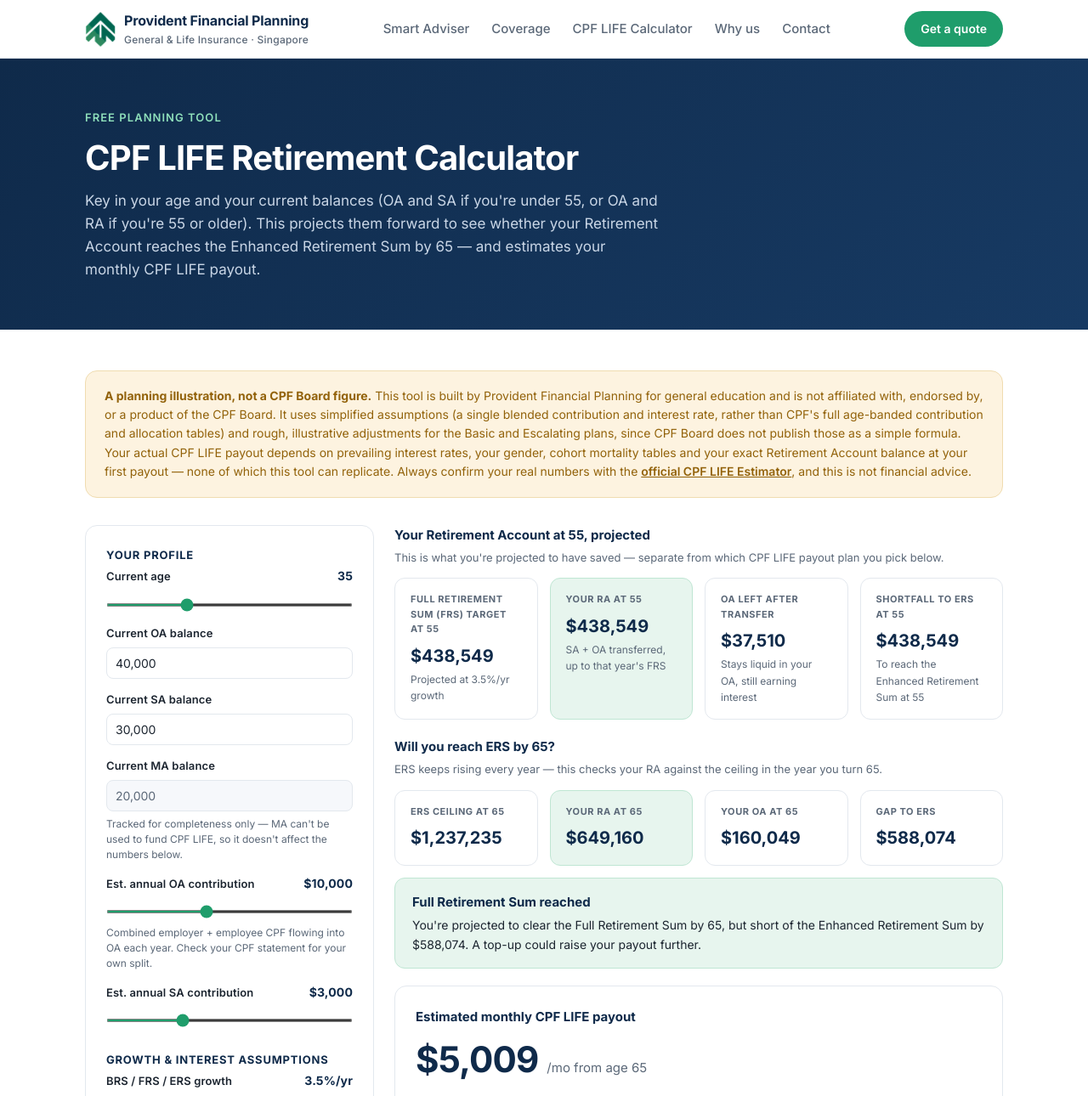
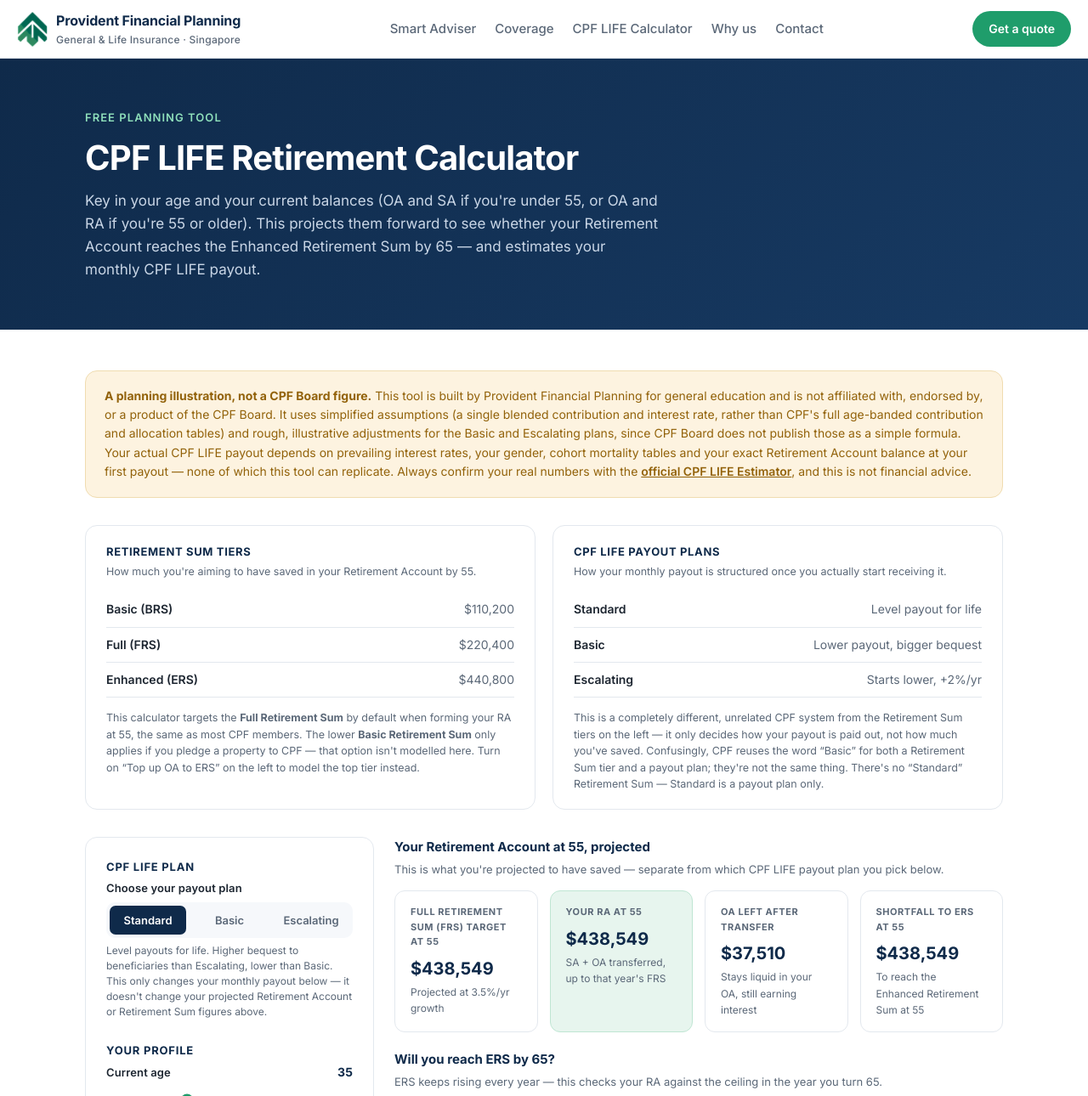
Before and after one commit to androidfun123-hue/Provident, a website: page cpf-life-calculator.html in a window 1280 px wide. Shown: the top 1290 px of the page at 85% size. Drawn offline with Linux system fonts and the light colour scheme; a script that the page names is missing.

Commit message:
Add CPF terms glossary, fix cramped nav, move plan selector to top

```diff
--- a/cpf-life-calculator.html
+++ b/cpf-life-calculator.html
@@ -30,10 +30,12 @@
   a { color: inherit; text-decoration: none; }
   .wrap { max-width: 1120px; margin: 0 auto; padding: 0 20px; }
   header { position: sticky; top: 0; z-index: 50; background: rgba(255,255,255,.92); backdrop-filter: blur(8px); border-bottom: 1px solid var(--line); }
+  header .wrap { max-width: 1320px; }
   .nav { display: flex; align-items: center; justify-content: space-between; height: 68px; }
-  .brand { display: flex; align-items: center; gap: 10px; font-weight: 700; color: var(--navy); letter-spacing: -.01em; }
-  .brand small { display: block; font-weight: 500; font-size: 12px; color: var(--muted); letter-spacing: .02em; }
-  .nav > ul { display: flex; gap: 26px; list-style: none; font-size: 15px; font-weight: 500; color: var(--muted); }
+  .brand { display: flex; align-items: center; gap: 10px; font-weight: 700; color: var(--navy); letter-spacing: -.01em; white-space: nowrap; flex-shrink: 0; }
+  .brand small { display: block; font-weight: 500; font-size: 12px; color: var(--muted); letter-spacing: .02em; white-space: nowrap; }
+  .nav > ul { display: flex; gap: 22px; list-style: none; font-size: 15px; font-weight: 500; color: var(--muted); flex-shrink: 0; }
+  .nav > ul a { white-space: nowrap; }
   .nav ul a:hover { color: var(--navy); }
   .btn { display: inline-flex; align-items: center; justify-content: center; gap: 8px; padding: 12px 22px; border-radius: 999px; font-weight: 600; font-size: 15px; border: 1.5px solid transparent; cursor: pointer; transition: .15s; }
   .btn-primary { background: var(--green); color: #fff; }
@@ -46,6 +48,18 @@
   section { padding: 48px 0 88px; }
   .kicker { font-size: 13px; font-weight: 600; letter-spacing: .08em; text-transform: uppercase; color: var(--green); margin-bottom: 10px; display: block; }
   .disclaimer-box { background: var(--amber-bg); border: 1px solid var(--amber-line); color: var(--amber); border-radius: var(--radius); padding: 18px 22px; font-size: 14px; line-height: 1.6; margin-bottom: 32px; }
+  .terms-box { display: grid; grid-template-columns: 1fr 1fr; gap: 20px; margin-bottom: 32px; }
+  .terms-card { background: #fff; border: 1px solid var(--line); border-radius: var(--radius); padding: 20px 24px; }
+  .terms-card h4 { font-size: 13px; font-weight: 700; letter-spacing: .05em; text-transform: uppercase; color: var(--navy); margin-bottom: 4px; }
+  .terms-card .terms-sub { font-size: 12.5px; color: var(--muted); margin-bottom: 14px; }
+  .terms-row { display: flex; justify-content: space-between; align-items: baseline; gap: 12px; padding: 9px 0; border-bottom: 1px solid var(--line); font-size: 14px; }
+  .terms-row:last-of-type { border-bottom: none; }
+  .terms-row .term-label { color: var(--ink); font-weight: 600; }
+  .terms-row .term-val { color: var(--muted); text-align: right; }
+  .terms-note { font-size: 12.5px; color: var(--muted); margin-top: 14px; line-height: 1.55; }
+  @media (max-width: 700px) {
+    .terms-box { grid-template-columns: 1fr; }
+  }
   .disclaimer-box strong { color: var(--amber); }
   .disclaimer-box a { text-decoration: underline; font-weight: 600; }
   .calc-grid { display: grid; grid-template-columns: 340px 1fr; gap: 24px; align-items: start; }
@@ -134,7 +148,7 @@
       <li><a href="index.html#contact">Contact</a></li>
     </ul>
     <button id="nav-toggle" class="nav-toggle" aria-label="Open menu" aria-expanded="false" aria-controls="mobile-menu">&#9776;</button>
-    <a href="index.html#contact" class="btn btn-primary" onclick="if(window.PFPWidget){window.PFPWidget.open();return false;}">Get a quote</a>
+    <a href="index.html#contact" class="btn btn-primary" style="flex-shrink:0" onclick="if(window.PFPWidget){window.PFPWidget.open();return false;}">Get a quote</a>
     <div id="mobile-menu">
       <ul>
         <li><a href="index.html#adviser">Smart Adviser</a></li>
@@ -160,8 +174,39 @@
         <strong>A planning illustration, not a CPF Board figure.</strong> This tool is built by Provident Financial Planning for general education and is not affiliated with, endorsed by, or a product of the CPF Board. It uses simplified assumptions (a single blended contribution and interest rate, rather than CPF's full age-banded contribution and allocation tables) and rough, illustrative adjustments for the Basic and Escalating plans, since CPF Board does not publish those as a simple formula. Your actual CPF LIFE payout depends on prevailing interest rates, your gender, cohort mortality tables and your exact Retirement Account balance at your first payout &mdash; none of which this tool can replicate. Always confirm your real numbers with the <a href="https://www.cpf.gov.sg/lifeestimator" target="_blank" rel="noopener">official CPF LIFE Estimator</a>, and this is not financial advice.
       </div>
 
+      <div class="terms-box">
+        <div class="terms-card">
+          <h4>Retirement Sum tiers</h4>
+          <div class="terms-sub">How much you're aiming to have saved in your Retirement Account by 55.</div>
+          <div class="terms-row"><span class="term-label">Basic (BRS)</span><span class="term-val">$110,200</span></div>
+          <div class="terms-row"><span class="term-label">Full (FRS)</span><span class="term-val">$220,400</span></div>
+          <div class="terms-row"><span class="term-label">Enhanced (ERS)</span><span class="term-val">$440,800</span></div>
+          <div class="terms-note">This calculator targets the <strong>Full Retirement Sum</strong> by default when forming your RA at 55, the same as most CPF members. The lower <strong>Basic Retirement Sum</strong> only applies if you pledge a property to CPF &mdash; that option isn't modelled here. Turn on &ldquo;Top up OA to ERS&rdquo; on the left to model the top tier instead.</div>
+        </div>
+        <div class="terms-card">
+          <h4>CPF LIFE payout plans</h4>
+          <div class="terms-sub">How your monthly payout is structured once you actually start receiving it.</div>
+          <div class="terms-row"><span class="term-label">Standard</span><span class="term-val">Level payout for life</span></div>
+          <div class="terms-row"><span class="term-label">Basic</span><span class="term-val">Lower payout, bigger bequest</span></div>
+          <div class="terms-row"><span class="term-label">Escalating</span><span class="term-val">Starts lower, +2%/yr</span></div>
+          <div class="terms-note">This is a completely different, unrelated CPF system from the Retirement Sum tiers on the left &mdash; it only decides how your payout is paid out, not how much you've saved. Confusingly, CPF reuses the word &ldquo;Basic&rdquo; for both a Retirement Sum tier and a payout plan; they're not the same thing. There's no &ldquo;Standard&rdquo; Retirement Sum &mdash; Standard is a payout plan only.</div>
+        </div>
+      </div>
+
       <div class="calc-grid">
         <div class="input-card card">
+          <div>
+            <h3>CPF LIFE plan</h3>
+            <div class="field">
+              <div class="field-label">Choose your payout plan</div>
+              <div class="pillgroup" id="plan-group">
+                <button data-plan="standard" class="active">Standard</button>
+                <button data-plan="basic">Basic</button>
+                <button data-plan="escalating">Escalating</button>
+              </div>
+              <div class="field-note" id="plan-note">Level payouts for life. Higher bequest to beneficiaries than Escalating, lower than Basic. This only changes your monthly payout below &mdash; it doesn't change your projected Retirement Account or Retirement Sum figures above.</div>
+            </div>
+          </div>
           <div>
             <h3>Your profile</h3>
             <div class="field">
@@ -217,15 +262,6 @@
               <div class="field-label">Payout start age <span class="val" id="v-payoutage">65</span></div>
               <input type="range" id="payoutage" min="63" max="70" step="1" value="65">
               <div class="field-note" id="payoutage-note">Age 65 &mdash; the earliest official CPF LIFE start, no deferral adjustment.</div>
-            </div>
-            <div class="field">
-              <div class="field-label">CPF LIFE plan</div>
-              <div class="pillgroup" id="plan-group">
-                <button data-plan="standard" class="active">Standard</button>
-                <button data-plan="basic">Basic</button>
-                <button data-plan="escalating">Escalating</button>
-              </div>
-              <div class="field-note" id="plan-note">Level payouts for life. Higher bequest to beneficiaries than Escalating, lower than Basic. This only changes your monthly payout below &mdash; it doesn't change your projected Retirement Account or Retirement Sum figures above.</div>
             </div>
             <div class="field">
               <div class="field-label">Top up OA to ERS?</div>
--- a/cpf-life-calculator.js
+++ b/cpf-life-calculator.js
@@ -39,11 +39,11 @@
   var PLAN_FACTORS = { standard: 1, basic: 0.9, escalating: 0.8 };
   var PLAN_NOTES = {
     standard:
-      "Level payouts for life. Higher bequest to beneficiaries than Escalating, lower than Basic.",
+      "Level payouts for life. Higher bequest to beneficiaries than Escalating, lower than Basic. This only changes your monthly payout below — it doesn't change your projected Retirement Account or Retirement Sum figures above.",
     basic:
-      "Lower monthly payouts, but preserves more of your Retirement Account as a bequest — modelled here as roughly 10% lower than Standard.",
+      "Lower monthly payouts, but preserves more of your Retirement Account as a bequest — modelled here as roughly 10% lower than Standard. This “Basic” is a payout plan, not the Basic Retirement Sum (BRS) above — two different CPF terms that happen to share a name. It only changes your monthly payout below.",
     escalating:
-      "Starts lower but rises about 2% a year to help keep pace with inflation — modelled here as roughly 20% lower than Standard at the start.",
+      "Starts lower but rises about 2% a year to help keep pace with inflation — modelled here as roughly 20% lower than Standard at the start. This only changes your monthly payout below — it doesn't change your projected Retirement Account or Retirement Sum figures above.",
   };
 
   var state = { plan: "standard", topup: false };
```
Also changed, not shown: index.html (+7 -5 lines).
